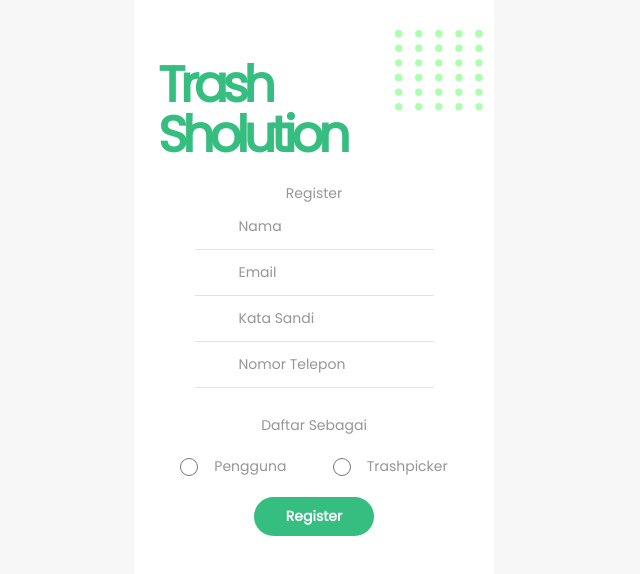
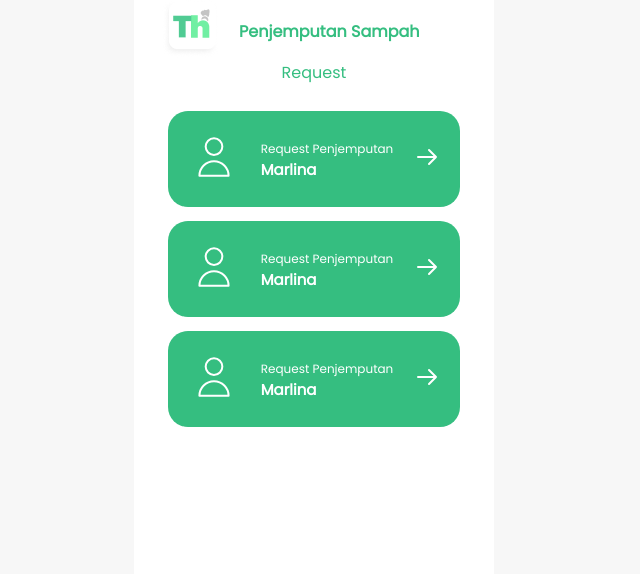
Before and after one commit to NofathZ/trasholution-frontend, a React (Create React App) app: page / in a window 1280 px wide. Shown: the top 574 px of the page, without its empty margins (326-966 px from the left). Built offline with nearby package versions, Linux system fonts and the light colour scheme.

Commit message:
penjemputan sampah done

```diff
--- a/src/App.js
+++ b/src/App.js
@@ -1,11 +1,13 @@
 import HalamanLogin from './views/HalamanLogin'
 import HalamanRegister from './views/HalamanRegister'
+import HalamanPenjemputanSampah from './views/HalamanPenjemputanSampah'
 import './assets/_variable.css';
 
 function App() {
   return (
     // <HalamanLogin />
-    <HalamanRegister />
+    // <HalamanRegister />
+    <HalamanPenjemputanSampah />
   );
 }
 
--- /dev/null
+++ b/src/components/heading-title/HeadingTitle.css
@@ -0,0 +1,8 @@
+.heading-wrapper {
+  display: flex;
+  align-items: center;
+}
+
+.heading-icon {
+  margin: 0 20px 0 28px;
+}
--- /dev/null
+++ b/src/components/heading-title/HeadingTitle.js
@@ -0,0 +1,16 @@
+import './HeadingTitle.css'
+
+const HeadingTitle = (props) => {
+  return (
+    <div className="heading-wrapper">
+      <div className="heading-icon">
+        {props.children[0]}
+      </div>
+      <div className="heading-name">
+        {props.children[1]}
+      </div>
+    </div>
+  )
+}
+
+export default HeadingTitle
--- /dev/null
+++ b/src/components/request/RequestBox.css
@@ -0,0 +1,13 @@
+.request-wrapper {
+  width: 292px;
+  height: 96px;
+  background-color: #35BE80;
+  border-radius: 20px;
+  margin: 0 auto 14px auto;
+  padding: 0 10px;
+  box-sizing: border-box;
+
+  display: flex;
+  justify-content: space-around;
+  align-items: center;
+}
--- /dev/null
+++ b/src/components/request/RequestBox.js
@@ -0,0 +1,26 @@
+import './RequestBox.css'
+
+const RequestBox = (props) => {
+  return (
+    <div className="request-wrapper">
+      <div>
+        <svg width="50" height="50" viewBox="0 0 50 50" fill="none" xmlns="http://www.w3.org/2000/svg">
+          <path d="M33.3333 14.5833C33.3333 19.1857 29.6024 22.9167 25 22.9167C20.3976 22.9167 16.6667 19.1857 16.6667 14.5833C16.6667 9.98096 20.3976 6.25 25 6.25C29.6024 6.25 33.3333 9.98096 33.3333 14.5833Z" stroke="white" stroke-width="2" stroke-linecap="round" stroke-linejoin="round" />
+          <path d="M25 29.1667C16.9459 29.1667 10.4167 35.6958 10.4167 43.75H39.5833C39.5833 35.6958 33.0542 29.1667 25 29.1667Z" stroke="white" stroke-width="2" stroke-linecap="round" stroke-linejoin="round" />
+        </svg>
+      </div>
+      <div>
+        <h6 className="lead-six" style={{ color: "white" }}>{props.type}</h6>
+        <h6 className="heading-four" style={{ color: "white" }}>{props.name}</h6>
+      </div>
+      <div>
+        <svg width="24" height="24" viewBox="0 0 24 24" fill="none" xmlns="http://www.w3.org/2000/svg">
+          <path d="M14 5L21 12M21 12L14 19M21 12L3 12" stroke="white" stroke-width="2" stroke-linecap="round" stroke-linejoin="round" />
+        </svg>
+
+      </div>
+    </div>
+  )
+}
+
+export default RequestBox
--- /dev/null
+++ b/src/components/request/RequestMenu.js
@@ -0,0 +1,14 @@
+import RequestBox from "./RequestBox"
+
+const RequestMenu = () => {
+  return (
+    <>
+      <h3 className="lead-three" style={{ textAlign: "center", color: "#35BE80", marginBottom: "28px" }}>Request</h3>
+      <RequestBox type="Request Penjemputan" name="Marlina"></RequestBox>
+      <RequestBox type="Request Penjemputan" name="Marlina"></RequestBox>
+      <RequestBox type="Request Penjemputan" name="Marlina"></RequestBox>
+    </>
+  )
+}
+
+export default RequestMenu
--- a/src/views/HalamanPenjemputanSampah.js
+++ b/src/views/HalamanPenjemputanSampah.js
@@ -1,5 +1,19 @@
 import React from 'react';
+import Layout from '../layout/Layout';
+import HeadingTitle from '../components/heading-title/HeadingTitle';
+import ThLogo from '../assets/th-logo.png'
+import RequestMenu from '../components/request/RequestMenu';
 
-const HalamanPenjemputanSampah = () => <h1 txAlign='center'>Masih dalam tahap pengembangan :)</h1>;
+const HalamanPenjemputanSampah = () => {
+  return (
+    <Layout>
+      <HeadingTitle>
+        <img src={ThLogo} alt="" />
+        <h3 className="heading-three" style={{ color: "#35BE80" }}>Penjemputan Sampah</h3>
+      </HeadingTitle>
+      <RequestMenu />
+    </Layout>
+  )
+}
 
 export default HalamanPenjemputanSampah;
```
Also changed, not shown: src/assets/th-logo.png (added).
